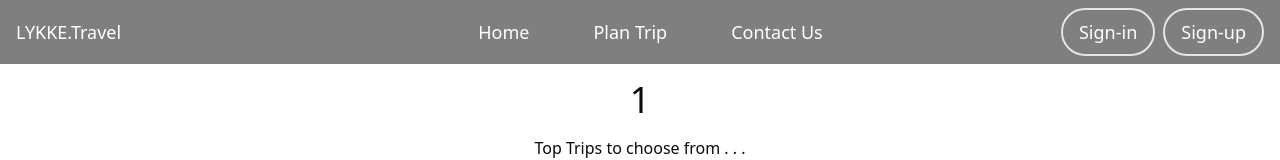
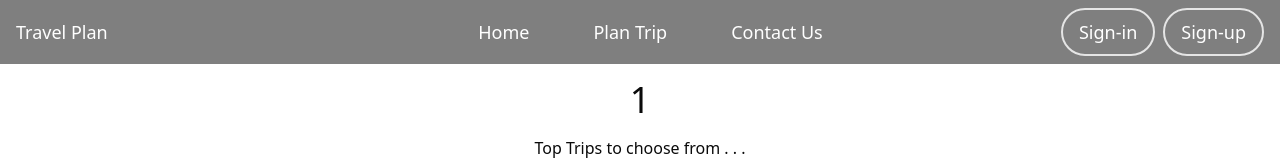
Before and after one commit to akshay-Kalekar/lykee-task, a Next.js app: page /destination/1 in a window 1280 px wide. Shown: the top 160 px of the page. Built offline with nearby package versions, Linux system fonts and the light colour scheme; no server answers.

Commit message:
plan-travel

```diff
--- a/app/components/Navbar.tsx
+++ b/app/components/Navbar.tsx
@@ -6,7 +6,7 @@ const Navbar = () => {
         <div className='fixed top-0 left-0 w-full z-50 px-4 py-2 flex justify-between text-xs md:text-lg items-center text-white bg-black/50 backdrop-blur-md'>
             {/* Logo */}
             <Link href={"/"} className=' md:w-56' passHref>
-                LYKKE.Travel
+                Travel Plan
             </Link>
 
             {/* Navigation Links */}
--- a/app/layout.tsx
+++ b/app/layout.tsx
@@ -14,7 +14,7 @@ const geistMono = Geist_Mono({
 });
 
 export const metadata: Metadata = {
-  title: "LYKKE Travel",
+    title: "Travel Plan",
     description: "Generated by Akshay Ajay Kalekar",
 };
 
@@ -24,11 +24,11 @@ export default function RootLayout({
     children: React.ReactNode;
 }>) {
     return (
-    <html lang="en">
+        <html lang='en'>
             <body
                 className={`${geistSans.variable} ${geistMono.variable} antialiased`}
             >
-        <Navbar/>
+                <Navbar />
                 {children}
             </body>
         </html>
--- a/package.json
+++ b/package.json
@@ -37,5 +37,6 @@
         "@types/react-dom": "^19",
         "tailwindcss": "^4",
         "typescript": "^5"
-    }
+    },
+    "packageManager": "pnpm@10.12.1+sha512.f0dda8580f0ee9481c5c79a1d927b9164f2c478e90992ad268bbb2465a736984391d6333d2c327913578b2804af33474ca554ba29c04a8b13060a717675ae3ac"
 }
```
Lines whose indentation alone changed are shown as unchanged.
